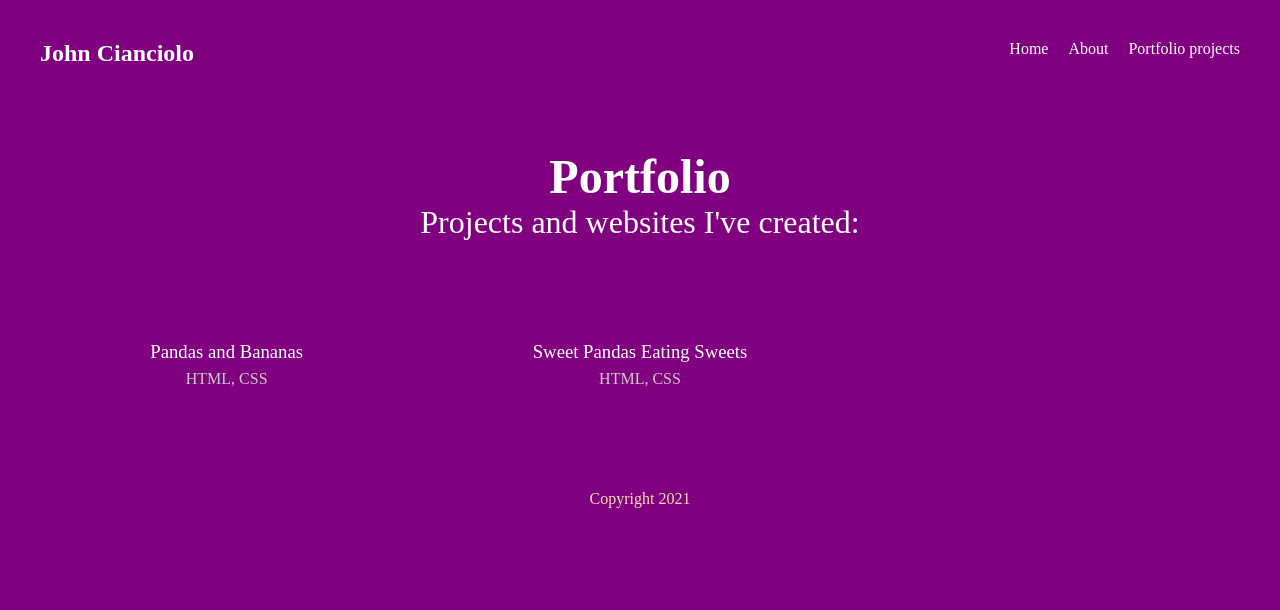
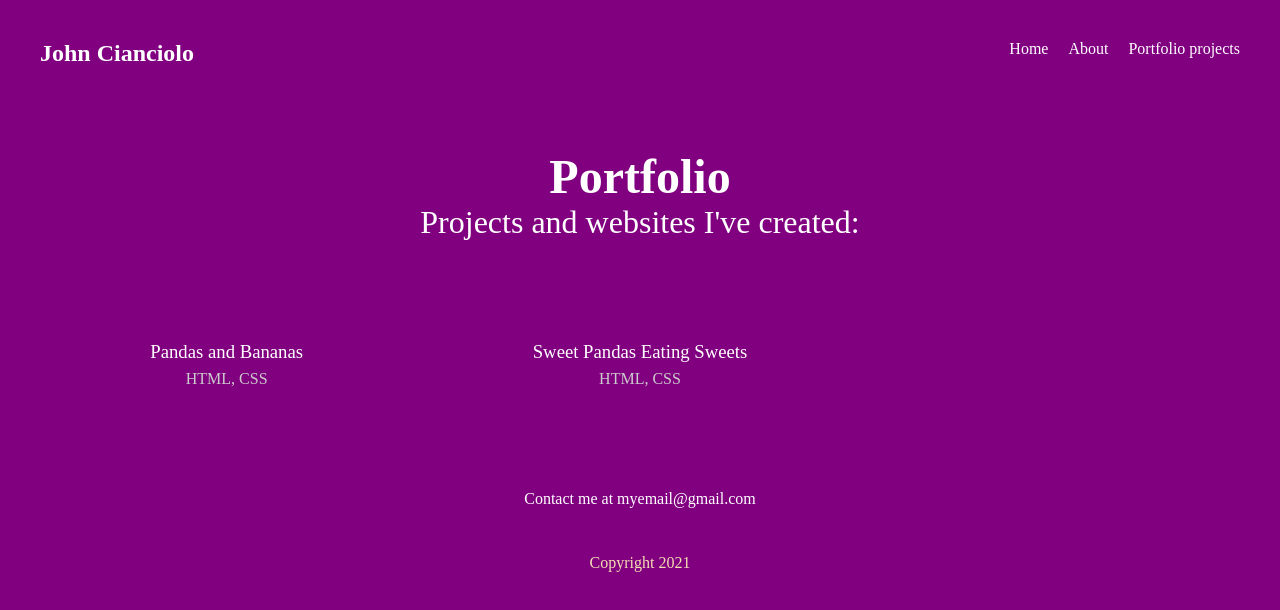
Before and after one commit to jcianciolo/gatsby-blog, a Gatsby site: page /projects in a window 1280 px wide. Built offline with nearby package versions, Linux system fonts and the light colour scheme; Gatsby itself is replaced by a stand-in of ours.

Commit message:
multiple queries

```diff
--- a/gatsby-config.js
+++ b/gatsby-config.js
@@ -26,6 +26,8 @@ module.exports = {
   siteMetadata: {
     title: 'John Cianciolo',
     description: 'Web developer portfolio',
-    copyright: 'Copyright March 2021 John Cianciolo'
+    copyright: 'Copyright March 2021 John Cianciolo',
+    contact: 'myemail@gmail.com',
+    venmo: '@friendship',
   }
 }
--- a/src/pages/projects/index.js
+++ b/src/pages/projects/index.js
@@ -5,7 +5,8 @@ import styles from '../../styles/projects.module.css'
 
 const Projects = ({ data }) => {
     console.log(data)
-    const projects = data.allMarkdownRemark.nodes
+    const projects = data.projects.nodes
+    const contact = data.contact.siteMetadata.contact
 
     return (
         <Layout>
@@ -22,9 +23,9 @@ const Projects = ({ data }) => {
                                 </div>
                             </Link>
                         )
-
                     })}
                 </div>
+                <p>Contact me at { contact }</p>
             </div>
         </Layout>
 
@@ -36,7 +37,7 @@ export default Projects;
 
 export const query = graphql`
     query ProjectsPage {
-        allMarkdownRemark {
+        projects: allMarkdownRemark(sort: {fields: frontmatter___date, order: DESC}){
             nodes {
                 frontmatter {
                     stack
@@ -46,6 +47,11 @@ export const query = graphql`
                 id
             }
         }
+        contact: site {
+            siteMetadata {
+                contact
+            }
+        }
   }
 
 `
--- a/src/projects/pandas-and-bananas.md
+++ b/src/projects/pandas-and-bananas.md
@@ -2,6 +2,7 @@
 title: Pandas and Bananas
 stack: HTML, CSS
 slug: pandas-and-bananas
+date: 2021-03-11
 ---
 
 Do Pandas eat bananas? Check out this short video that shows that yes! pandas do seem to really enjoy bananas!
--- a/src/projects/sweet-pandas-eating-sweets.md
+++ b/src/projects/sweet-pandas-eating-sweets.md
@@ -2,6 +2,7 @@
 title: Sweet Pandas Eating Sweets
 stack: HTML, CSS
 slug: sweet-pandas-eating-sweets
+date: 2021-03-11
 ---
 
 Pandas are really sweet.
```
